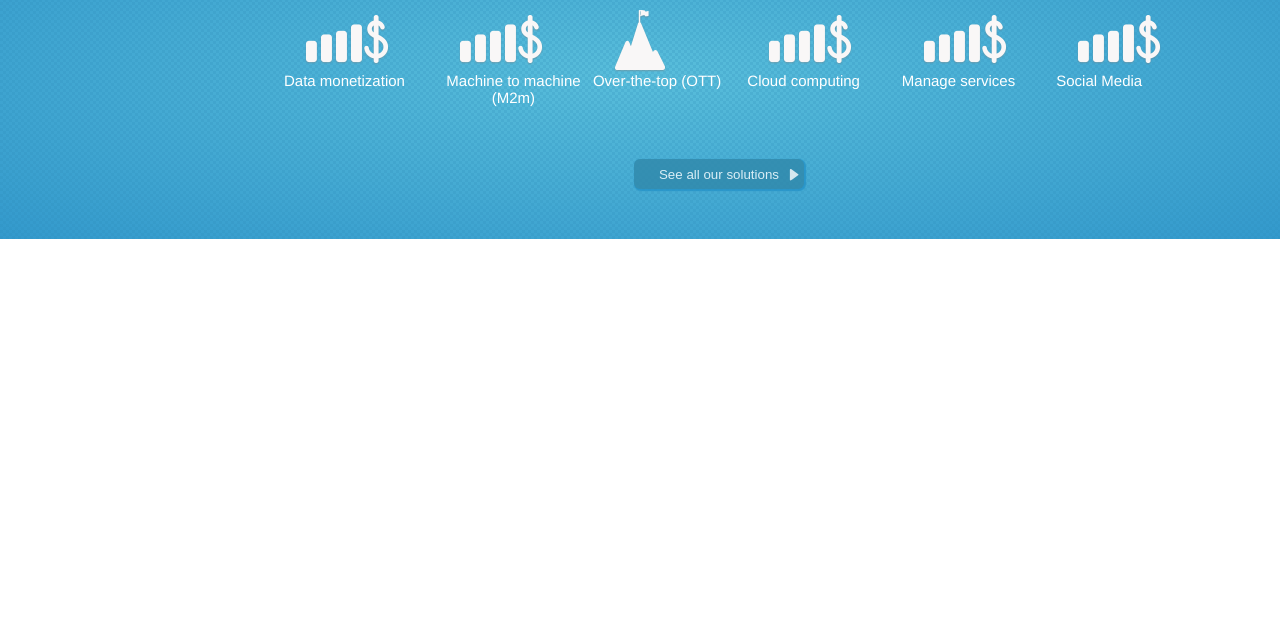
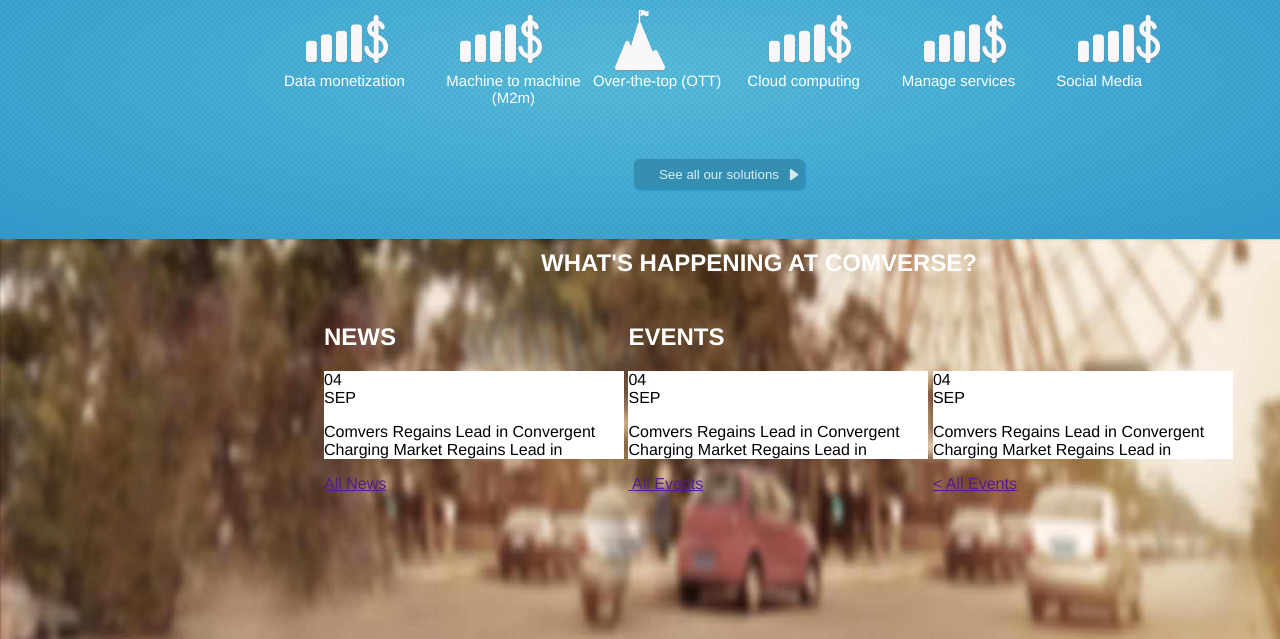
Before and after one commit to HussenAH/comverse, a plain HTML site: page index.html in a window 1280 px wide. Shown: the part 592-1231 px from the top of the page. Before the commit the page ends 831 px from the top, so only its background shows below. Drawn offline with Linux system fonts and the light colour scheme.

Commit message:
start with "what's happening " part
css and html

```diff
--- a/css/main.css
+++ b/css/main.css
@@ -311,3 +311,32 @@ padding-bottom:50px;
  .solution-btn:hover{
 	 	  	opacity: 1;
  }
+  /****************************************what-happening-at-comverse-section****************************/
+  .third-section{
+	  background: url('../source/img/news-and-events-bg.jpg') no-repeat;
+	  background-size:100% 100%;
+	  	height:400px;
+  }
+ .whats-happening-title{
+
+	 text-align:center;
+	 color:#FFFFFF;
+	 padding:10px;
+
+ }
+ .occur-title{
+	 color:#FFFFFF;
+ }
+ .what-happening-item{
+
+	display:inline-block;
+}
+.occur-item {
+
+	display:inline-block;
+	width:300px;
+}
+.calender{
+
+	background-color:white;
+}
--- a/index.html
+++ b/index.html
@@ -156,60 +156,67 @@
     </div>
 
 </section>
-<!--
-<section >
-<div class="page-center">
-	<a href=""></a>
-
-	<div>
-		NEWS
-		<ul>
-			<li>
-				<ul>
+<section class="third-section">
+<div class="page-content">
+<h1 class="whats-happening-title"> WHAT'S HAPPENING AT COMVERSE?</h1>
+<ul class="what-happening-list">
+	<li class="what-happening-item news">
+		<h2 class="occur-title">NEWS</h2>
+		<ul class="news-list no-style">
+			<li class="occur-item news1">
+				<div class="calender news-clander">
+						<ul class="no-style">
 							<li>04</li>
 							<li>SEP</li>
 						</ul>
 						<p>
 							Comvers Regains Lead in Convergent Charging Market Regains Lead in
 						</p>
+				</div>
 				<div>
-				  <a href=""> All News</a>
+					  <a href=""> <img src="" alt="">All News</a>
 				</div>
 			</li>
 		</ul>
-	</div>
-	<div>
-		EVENTS
-		<ul>
-			<li>
-				<ul>
+	</li>
+	<li class="what-happening-item events">
+		<h2 class="occur-title">EVENTS</h2>
+		<ul class="nevents-list no-style">
+			<li class="occur-item event1">
+					<div class=" calender events-left-calender">
+						<ul class="no-style">
 							<li>04</li>
 							<li>SEP</li>
 						</ul>
 						<p>
 							Comvers Regains Lead in Convergent Charging Market Regains Lead in
 						</p>
+					</div>
 					<div>
-				  <a href=""> All Events</a>
+					  	<a href=""><img src="" alt=""> All Events</a>
 					</div>
 			</li>
-			<li>
-				<ul>
+			<li class="occur-item event2">
+				<div class=" calender events-right-calender">
+					<ul class="no-style">
 						<li>04</li>
 						<li>SEP</li>
 					</ul>
 					<p>
 						Comvers Regains Lead in Convergent Charging Market Regains Lead in
 					</p>
+				</div>
 				<div>
-				  <a href=""> All Events</a>
+				  <a href=""><<img src="" alt=""> All Events</a>
+				  <!--./source/img/eventListIconEvents.png-->
 				</div>
 			</li>
 		</ul>
-	</div>
+	</li>
+	</ul>
 	</div>
 </section>
-</section>
+<!--
 <div class="page-center">
 	SUCCESS STORIES
 	<ul>
```
Lines whose indentation alone changed are shown as unchanged.
